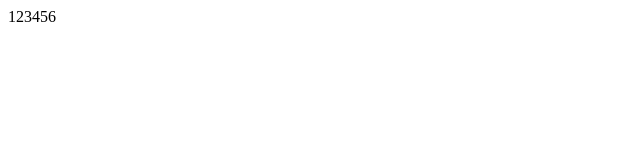
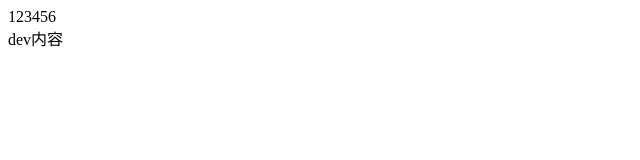
Before and after one commit to zayleeing/learn_sourcetree, a plain HTML site: page index.html in a window 1280 px wide. Shown: the full height of the page, 0-640 px from the left. Drawn offline with Linux system fonts and the light colour scheme.

Commit message:
dev分支内容

```diff
--- a/index.html
+++ b/index.html
@@ -8,5 +8,6 @@
 </head>
 <body>
   <div>123456</div>
+  <div>dev内容</div>
 </body>
 </html>
```
